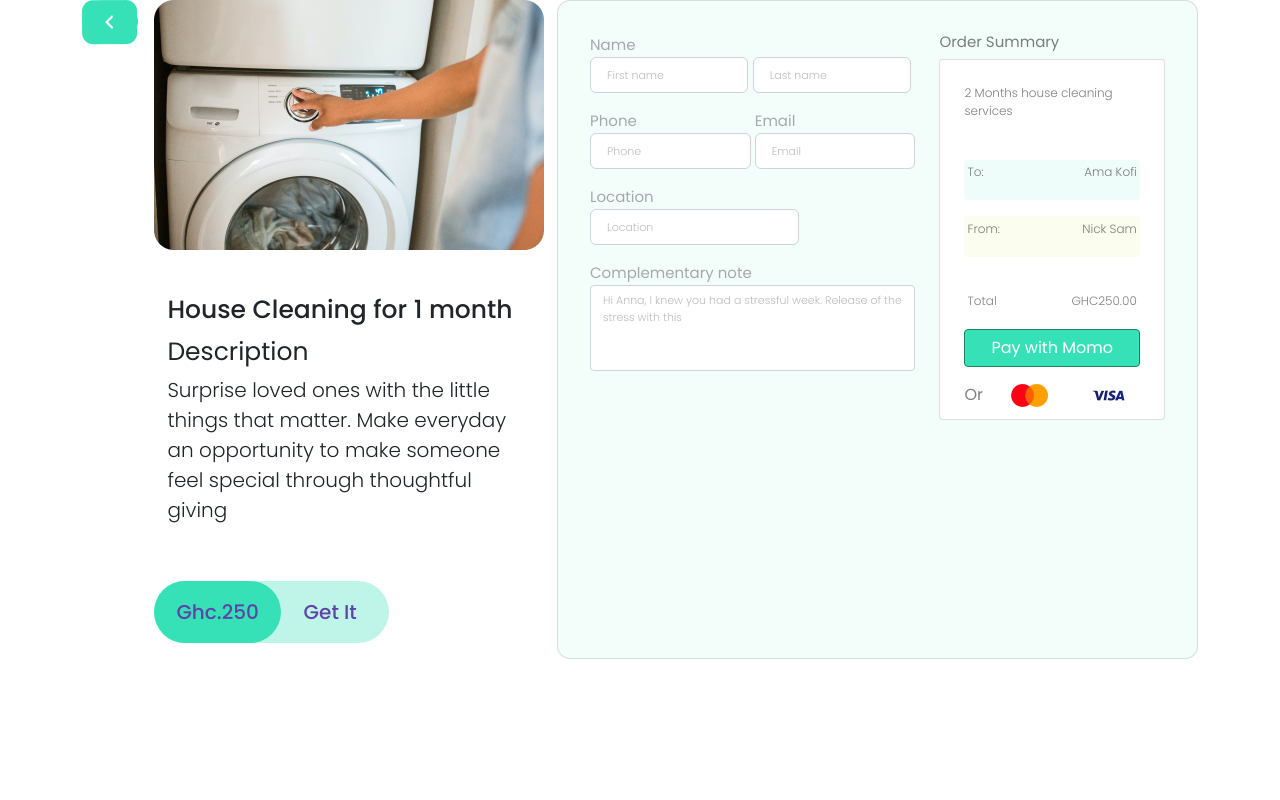
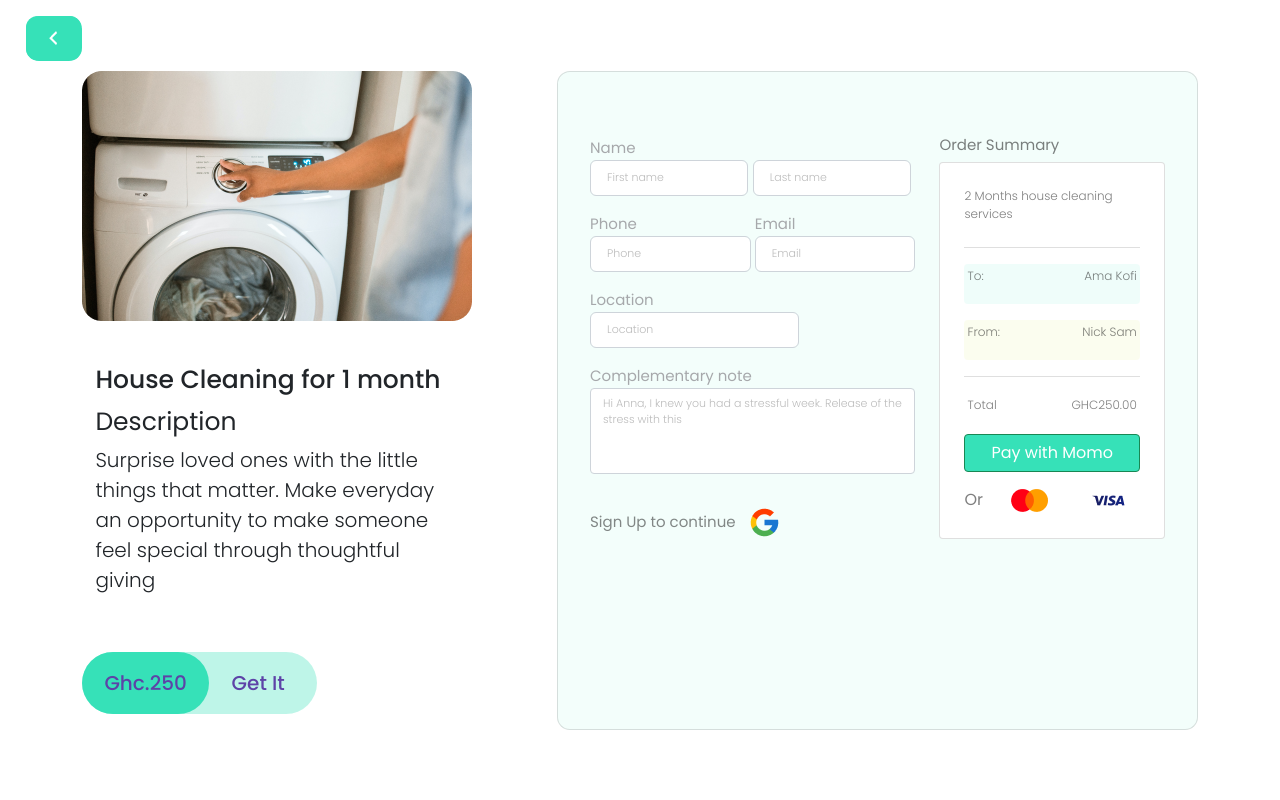
Before and after one commit to kewablay/Giftpal-v2.0, a PHP site: page /payment.html in a window 1280 px wide. Run offline with PHP 8.4, Linux system fonts and the light colour scheme; some libraries are stand-ins or nearby versions.

Commit message:
added responsiveness

```diff
--- a/css/payment.css
+++ b/css/payment.css
@@ -10,7 +10,10 @@ body{
     background: #2824D40A;
 }
 
-
+.main-content{
+    padding-top: 3rem;
+    padding-bottom: 3rem;
+}
 
 /* ---selected gift--- */
 
@@ -18,6 +21,9 @@ body{
     border-radius:13px;
     background: #36E1B8;
     margin-right: 1rem;
+    position: absolute;
+    top: 2%;
+    left: 2%;
 }
 .selected-gift{
     display:flex;
@@ -92,8 +98,8 @@ body{
     background: #36E1B80F !important;
 }
 #main-card{
-    padding: 2rem 2rem;
-    height:659px;
+    padding: 4rem 2rem;
+    /* height:659px; */
     border-radius: 13px !important;
     color: #A6A8AB;
 }
@@ -134,7 +140,20 @@ body{
 }
 textarea{
     resize: none !important;
+}
 
+.sign-up{
+    margin-top: 2rem;
+}
+
+#google-link{
+    text-decoration: none;
+    color: #00000078;
+    font-weight: 400;
+    font-size: 15px;
+}
+#google-link span{
+    margin-left: .5rem;
 }
 /* --summary section-- */
 .summary{
@@ -196,3 +215,54 @@ button{
     align-items: center;
     margin-top: 1rem;
 }
+
+
+/* ----media queries ---- */
+@media (min-width: 1199.98px) {
+    body{
+        height: 100vh;
+        display: flex;
+        justify-content: center;
+        align-items: center;
+    }
+    #main-card{
+        height:659px;
+    }
+}
+
+@media (max-width: 1199.98px) {
+    .selected-gift{
+        justify-content: center;
+        padding-top: 3rem;
+        margin-bottom: 3rem;
+    }
+    #back-button{
+        position: absolute;
+        top: 4%;
+        left: 10%;
+    }
+    .title{
+        margin-top: 1rem;
+    }
+    .btn-group{
+        width: 100%;
+    }
+    .price{
+        padding: 1rem 15%;
+    }
+    .sign-up{
+        margin-bottom: 2rem;
+    }
+}
+
+@media (max-width: 575.98px) {
+    #back-button{
+        position: absolute;
+        top: 3%;
+        left: 5%;
+    }
+
+    .selected-gift{
+        width: 70%;
+    }
+}
--- a/payment.html
+++ b/payment.html
@@ -4,7 +4,7 @@
     <meta charset="UTF-8">
     <meta http-equiv="X-UA-Compatible" content="IE=edge">
     <meta name="viewport" content="width=device-width, initial-scale=1.0">
-    <title>Register</title>
+    <title>Payment</title>
      <!-- link to css  -->
      <link rel="stylesheet" href="css/payment.css">
      <!-- bootstrap -->
@@ -45,7 +45,7 @@
                 <div class="card" id="main-card">
                     <form class="row payment-form">
 
-                        <div class="credentials col-7">
+                        <div class="credentials col-12 col-xl-7">
                             <div class="row form-group">
                                 <div class="col-12">
                                     <label for="name">Name</label>
@@ -57,12 +57,12 @@
                             </div>
                             <!-- -- -->
                             <div class="row g-1 form-group">
-                                <div class="col-6 col-lg-6">
+                                <div class="col-12 col-md-6 col-lg-6 col-xl-6">
                                     <label for="phone">Phone</label>
                                     <input type="text" class="form-control" placeholder="Phone" id="phone" required="required">
                                 </div>
                                 <!-- ------ -->
-                                <div class="col-6 col-lg-6">
+                                <div class="col-12 col-md-6 col-lg-6 ">
                                     <label for="email">Email</label>
                                     <input type="email" class="form-control" placeholder="Email" id="email" required="required">
                                 </div>
@@ -72,7 +72,7 @@
                                 <div class="col-12">
                                     <label for="location">Location</label>
                                 </div>
-                                <div class="col-8 col-lg-8">
+                                <div class="col-12 col-md-8 col-lg-8">
                                     <input type="location" class="form-control" placeholder="Location" id="location" required="required">
                                 </div>
                             </div>
@@ -86,12 +86,19 @@
                                 </div>
                             </div>
                             <!-- --- -->
-
+                            <div class="form-group sign-up">
+                                <a id="google-link" href="#">
+                                    <div class="link">
+                                         Sign Up to continue
+                                         <span><img src="images/google.png" alt=""></span>
+                                    </div>
+                                </a>
+                            </div>
                             <!-- ---- -->
 
                         </div>
                         <!-- ---summary section -->
-                        <div class="summary col-5">
+                        <div class="summary col-12 col-xl-5">
                             <h3>Order Summary</h3>
                             <div class="card summary-card">
                                 <h4>2 Months house cleaning services</h4>
```
